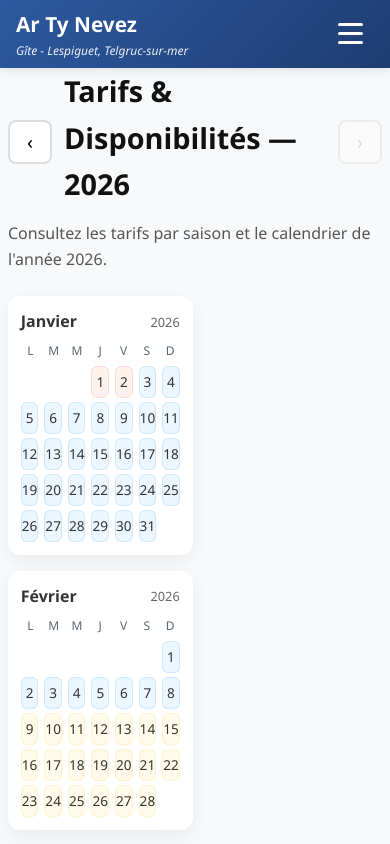
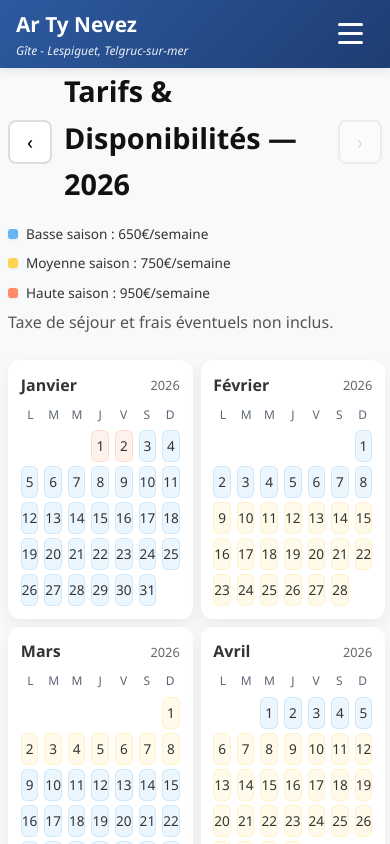
Before and after one commit to Arthur-Blamart/client-lespiguet, a React (Vite) app: page /tarifs in a window 390 px wide. Shown: the top 844 px of the page. Built offline with nearby package versions, Linux system fonts and the light colour scheme.

Commit message:
encore plus de phone responsive

```diff
--- a/src/components/Header.css
+++ b/src/components/Header.css
@@ -130,7 +130,7 @@
     padding: 6rem 2rem 2rem;
     gap: 0;
     transition: right 0.3s ease;
-    z-index: 105;
+    z-index: 120; /* put nav above logo/title */
     box-shadow: -5px 0 15px rgba(0,0,0,0.1);
   }
 
@@ -161,7 +161,7 @@
     width: 100vw;
     height: 100vh;
     background: rgba(0,0,0,0.5);
-    z-index: 100;
+    z-index: 115; /* overlay sits below nav but above logo */
   }
 }
 
--- a/src/pages/Tarifs.css
+++ b/src/pages/Tarifs.css
@@ -88,6 +88,13 @@
 .pricing-panel h2 { margin-top:0 }
 .pricing-intro { color: #555 }
 
+.tarifs-page > .pricing-panel { width: 100%; margin: 0 0 1rem 0; padding: 0.5rem 0 }
+
+/* Keep pricing cards layout the same but allow full-width flow and wrapping to avoid overflow
+  Apply to any .pricing-panel (not only direct child) so it works when panel is inside tarifs-content */
+.pricing-panel .pricing-cards { display:flex; flex-direction:row; gap:1rem; flex-wrap:wrap; align-items:stretch }
+.pricing-panel .price-card { flex:1 1 220px; min-width: 200px; padding: 1rem }
+
 .pricing-cards { display:flex; flex-direction:column; gap:1rem; margin-top:1rem }
 .price-card { background: linear-gradient(180deg,#ffffff,#fbfdff); border-radius:12px; padding:1rem; box-shadow:0 6px 18px rgba(0,0,0,0.06) }
 .price-card h3 { margin:0 0 0.25rem 0 }
@@ -100,6 +107,30 @@
 
 .notes { margin-top:1rem; font-size:0.95rem; color:#444 }
 
+/* Season legend styling */
+.season-legend { display:flex; gap:0.75rem; align-items:center; margin: 0.5rem 0 }
+.season-legend .legend-item { display:flex; gap:0.5rem; align-items:center; font-size:0.95rem; color:#333 }
+.season-legend .dot { width:14px; height:14px; border-radius:50%; display:inline-block; box-shadow: 0 1px 2px rgba(0,0,0,0.08) }
+.dot-basse { background: #64b5f6 }
+.dot-moyenne { background: #ffd54f }
+.dot-haute { background: #ff8a65 }
+
+/* Visibility: desktop vs mobile */
+/* Default: show the compact legend at top. The previous desktop/mobile split is removed
+  in favor of a single compact legend placed at the page top. */
+.season-legend--mobile { display: none }
+.season-legend--desktop { display: none }
+.season-legend--compact { display: flex }
+
+/* Compact variant (smaller, tighter) */
+.season-legend--compact { gap:0.5rem; align-items:center; margin:0.4rem 0 }
+.season-legend--compact .legend-item { font-size:0.85rem; color:#333 }
+.season-legend--compact .dot { width:10px; height:10px; border-radius:3px }
+
+@media (max-width: 700px) {
+  .season-legend--compact { display:flex; flex-wrap:wrap; gap:0.5rem; margin-top:0.5rem }
+}
+
 @media (max-width: 1000px) {
   .calendars-grid { grid-template-columns: repeat(2, 1fr) }
 }
@@ -108,10 +139,36 @@
   .tarifs-content { flex-direction: column }
   .calendars-grid { grid-template-columns: repeat(2, 1fr) }
   .pricing-panel { order: 2 }
+  /* On small screens, stack pricing cards vertically and full-width */
+  .pricing-panel .pricing-cards { flex-direction:column; gap:0.75rem }
+  .pricing-panel .price-card { min-width: unset; width:100%; padding: 0.9rem }
+}
+
+/* Hide the pricing panel entirely on mobile as requested */
+@media (max-width: 700px) {
+  .pricing-panel { display: none }
+}
+
+/* Hide the small color markers (dots) on desktop/large screens */
+@media (min-width: 701px) {
+  .season-legend .dot { display: none }
+  /* tighten spacing when dots are hidden */
+  .season-legend .legend-item { gap: 0.35rem }
+  /* Hide the legend text items on desktop as requested */
+  .season-legend .legend-item { display: none }
 }
 
 @media (max-width: 420px) {
-  .calendars-grid { grid-template-columns: 1fr }
+  /* Show two months per row on phones as requested */
+  .calendars-grid { grid-template-columns: repeat(2, 1fr); gap: 0.5rem }
+
+/* Extra small phones: tighten month cards to fit two per row */
+@media (max-width: 380px) {
+  .calendars-grid { grid-template-columns: repeat(2, 1fr); gap: 0.5rem }
+  .month-card { padding: 0.4rem }
+  .day { height: 26px; font-size: 0.75rem }
+  .weekdays { font-size: 0.7rem }
+}
 }
 .gallery-page {
   padding: 2rem 0;
--- a/src/pages/Tarifs.jsx
+++ b/src/pages/Tarifs.jsx
@@ -74,7 +74,14 @@ const Tarifs = () => {
               <button className="year-btn next" onClick={nextYear} aria-label="Année suivante" disabled={year === 2026}>›</button>
             </div>
           </div>
-          <p>Consultez les tarifs par saison et le calendrier de l'année {year}.</p>
+
+          {/* Compact legend moved to top: reduced size and simpler layout (uses same classes) */}
+          <div className="season-legend season-legend--compact" aria-hidden="true">
+            <div className="legend-item"><span className="dot dot-basse" /> Basse saison : 650€/semaine</div>
+            <div className="legend-item"><span className="dot dot-moyenne" /> Moyenne saison : 750€/semaine</div>
+            <div className="legend-item"><span className="dot dot-haute" /> Haute saison : 950€/semaine</div>
+          </div>
+          <p>Taxe de séjour et frais éventuels non inclus.</p>
         </header>
 
         <div className="tarifs-content">
@@ -131,8 +138,8 @@ const Tarifs = () => {
                 <div className="price">950€ / semaine</div>
               </div>
             </div>
+          </section>
 
-          </section>
         </div>
       </div>
     </>
```
